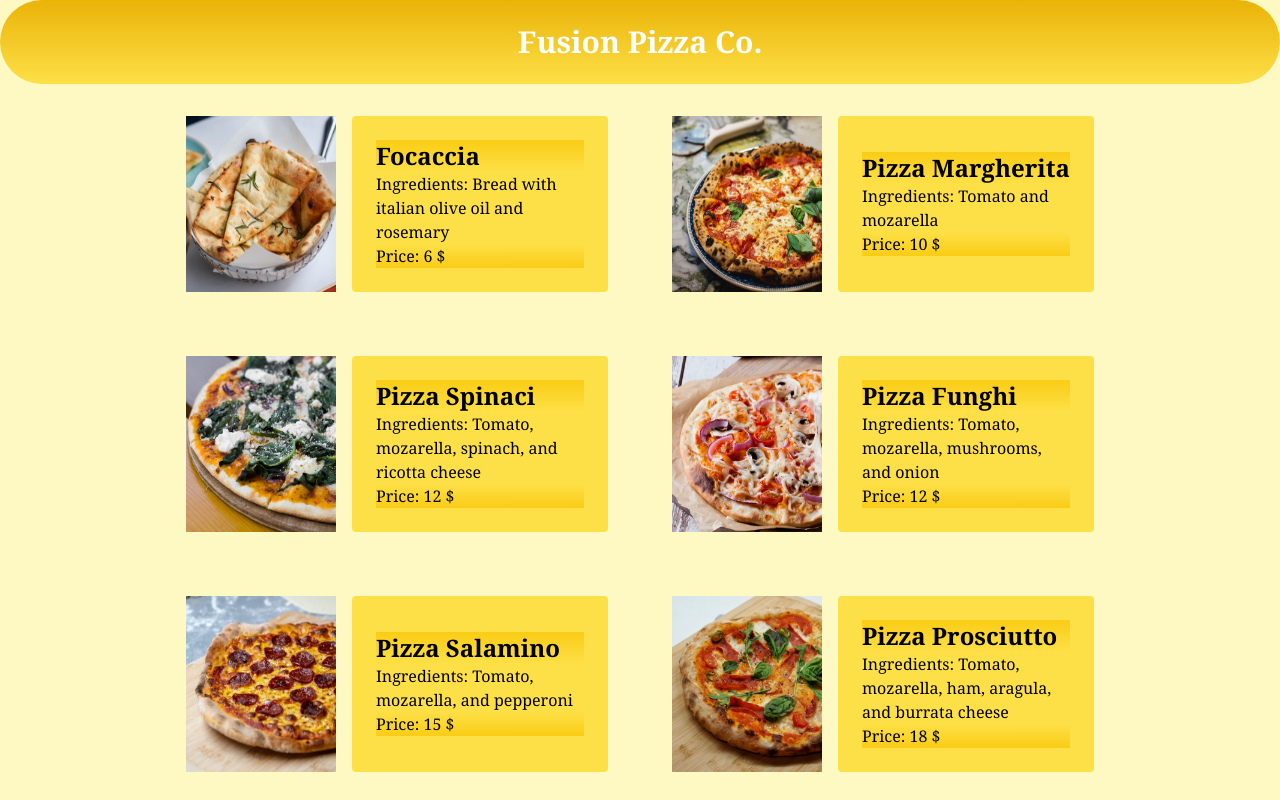
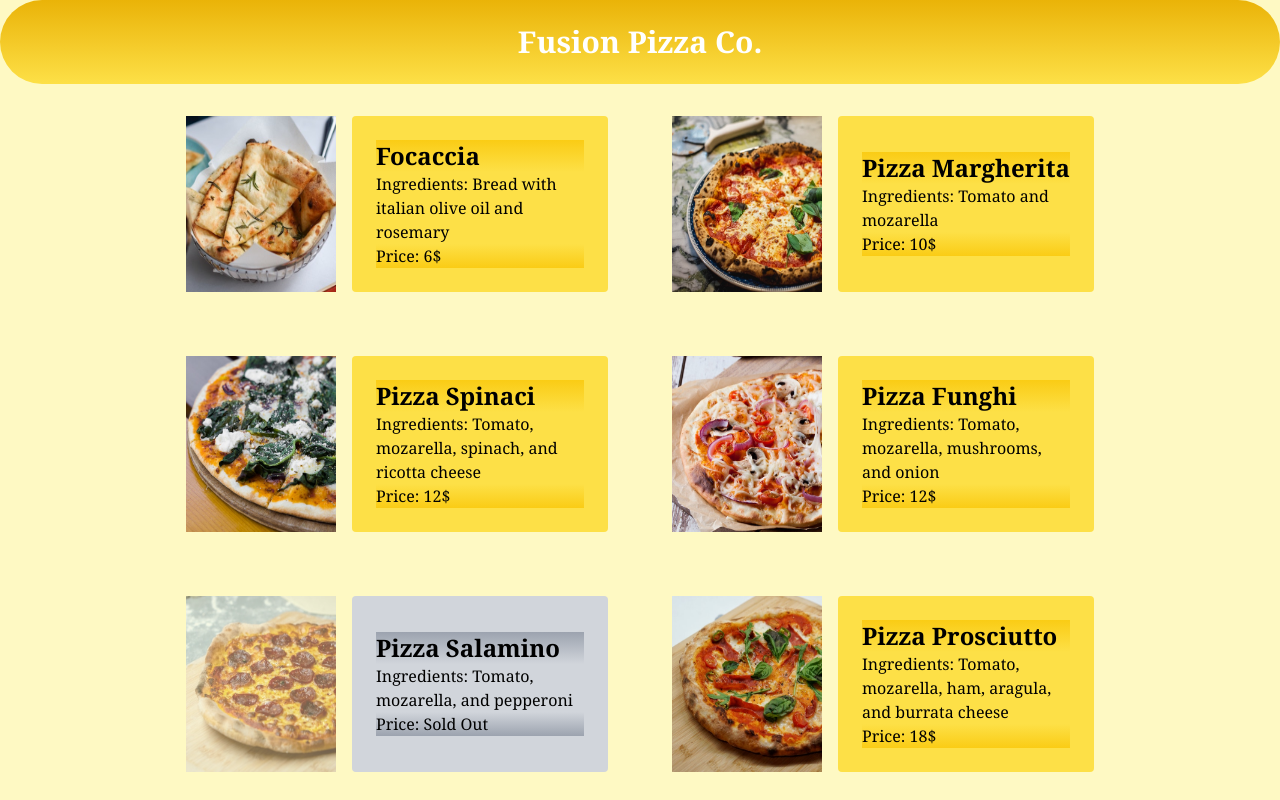
Before and after one commit to saadan1234/ReactApp, a React (Vite) app in the folder MyApp/: page / in a window 1280 px wide. Shown: the top 800 px of the page. Built offline with nearby package versions, Linux system fonts and the light colour scheme.

Commit message:
SoldOut Logic

```diff
--- a/MyApp/components/mainComponents.jsx
+++ b/MyApp/components/mainComponents.jsx
@@ -30,22 +30,51 @@ export function Menu() {
     );
 }
 
-export function Pizza(props) {
-    return (
-        <div className="flex m-4 p-4 align-middle">
-            <img src={props.pizza.photoName} alt={props.pizza.name} width="150px" />
-            <span className="content-center ml-4 p-6 rounded bg-yellow-300 w-64">
-                <h6 className="font-bold font-serif text-2xl bg-gradient-to-t from-yellow-300 to-yellow-400">
-                    {props.pizza.name}
+export function Pizza({pizza}) {
+    return <>
+        {(pizza.soldOut)?(<>
+            <div className="flex m-4 p-4 align-middle">
+            <img className={"bg-gray-400 opacity-60"} src={pizza.photoName} alt={pizza.name} width="150px" />
+            <span className="content-center ml-4 p-6 rounded bg-gray-300 w-64">
+                <h6 className="font-bold font-serif text-2xl bg-gradient-to-t from-gray-300 to-gray-400">
+                    {pizza.name}
                 </h6>
-                <h6 className="font-serif">Ingredients: {props.pizza.ingredients}</h6>
-                <h6 className="font-serif bg-gradient-to-b from-yellow-300 to-yellow-400">
-                    Price: {props.pizza.price} $
+                <h6 className="font-serif">Ingredients: {pizza.ingredients}</h6>
+                <h6 className="font-serif bg-gradient-to-b from-gray-300 to-gray-400">
+                    Price: {"Sold Out"}
                 </h6>
             </span>
         </div>
-    );
+        </>):(<>
+            <div className="flex m-4 p-4 align-middle">
+            <img src={pizza.photoName} alt={pizza.name} width="150px" />
+            <span className="content-center ml-4 p-6 rounded bg-yellow-300 w-64">
+                <h6 className="font-bold font-serif text-2xl bg-gradient-to-t from-yellow-300 to-yellow-400">
+                    {pizza.name}
+                </h6>
+                <h6 className="font-serif">Ingredients: {pizza.ingredients}</h6>
+                <h6 className="font-serif bg-gradient-to-b from-yellow-300 to-yellow-400">
+                    Price: {pizza.price+"$"}
+                </h6>
+            </span>
+        </div>
+        </>
+        )}
+    </>
 }
+
+{/* <div className="flex m-4 p-4 align-middle">
+            <img src={pizza.photoName} alt={pizza.name} width="150px" />
+            <span className="content-center ml-4 p-6 rounded bg-yellow-300 w-64">
+                <h6 className="font-bold font-serif text-2xl bg-gradient-to-t from-yellow-300 to-yellow-400">
+                    {pizza.name}
+                </h6>
+                <h6 className="font-serif">Ingredients: {pizza.ingredients}</h6>
+                <h6 className="font-serif bg-gradient-to-b from-yellow-300 to-yellow-400">
+                    Price: {pizza.price+"$"}
+                </h6>
+            </span>
+        </div> */}
 
 export function Header() {
     return (
```
